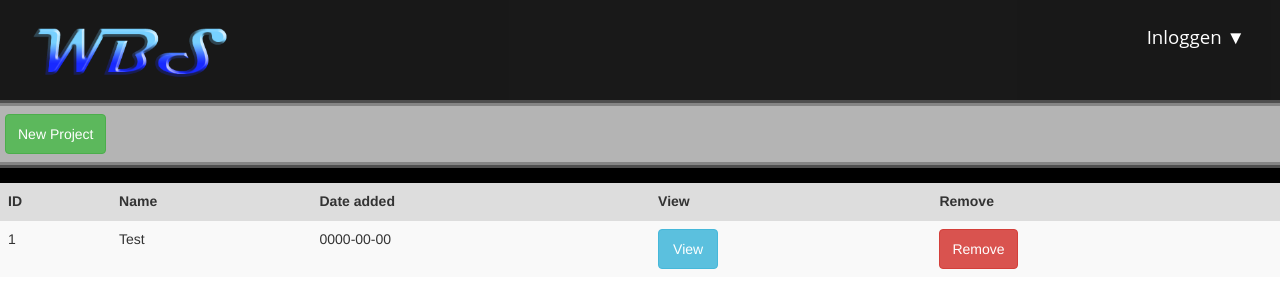
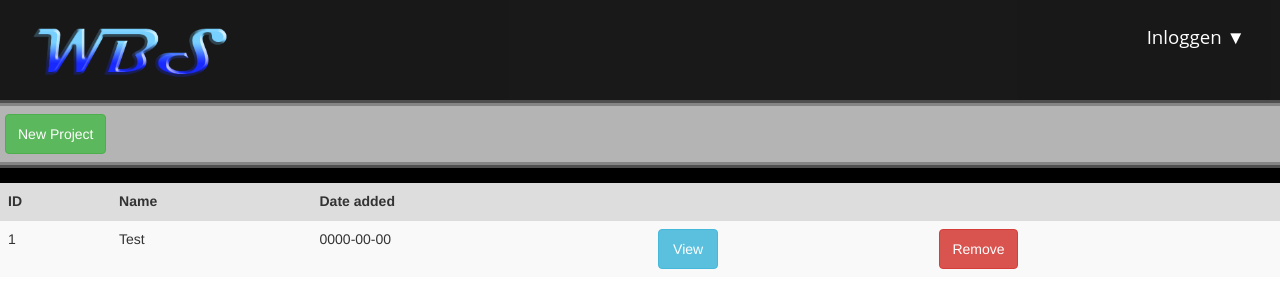
Before and after one commit to DamienKusters/wbsMonitor, a PHP site: page / in a window 1280 px wide. Shown: the top 308 px of the page. Run offline with PHP 8.4, Linux system fonts and the light colour scheme; data comes from the database, SQL or seed files in the repository.

Commit message:
Fixed some visual bugs

```diff
--- a/index.php
+++ b/index.php
@@ -69,8 +69,8 @@
                                 <th>ID</th>
                                 <th>Name</th>
                                 <th>Date added</th>
-                                <th>View</th>
-                                <th>Remove</th>
+                                <th></th>
+                                <th></th>
                             </tr>
                         </thead>
                         <tbody >
```
